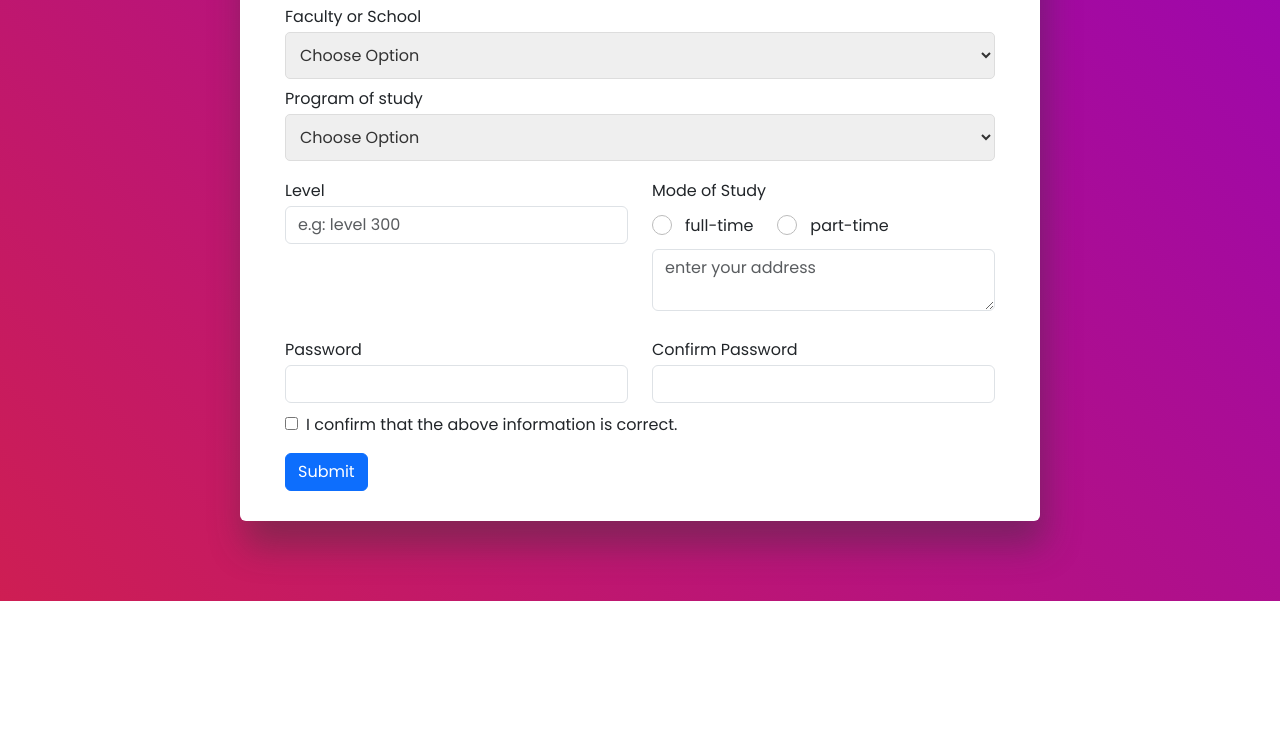
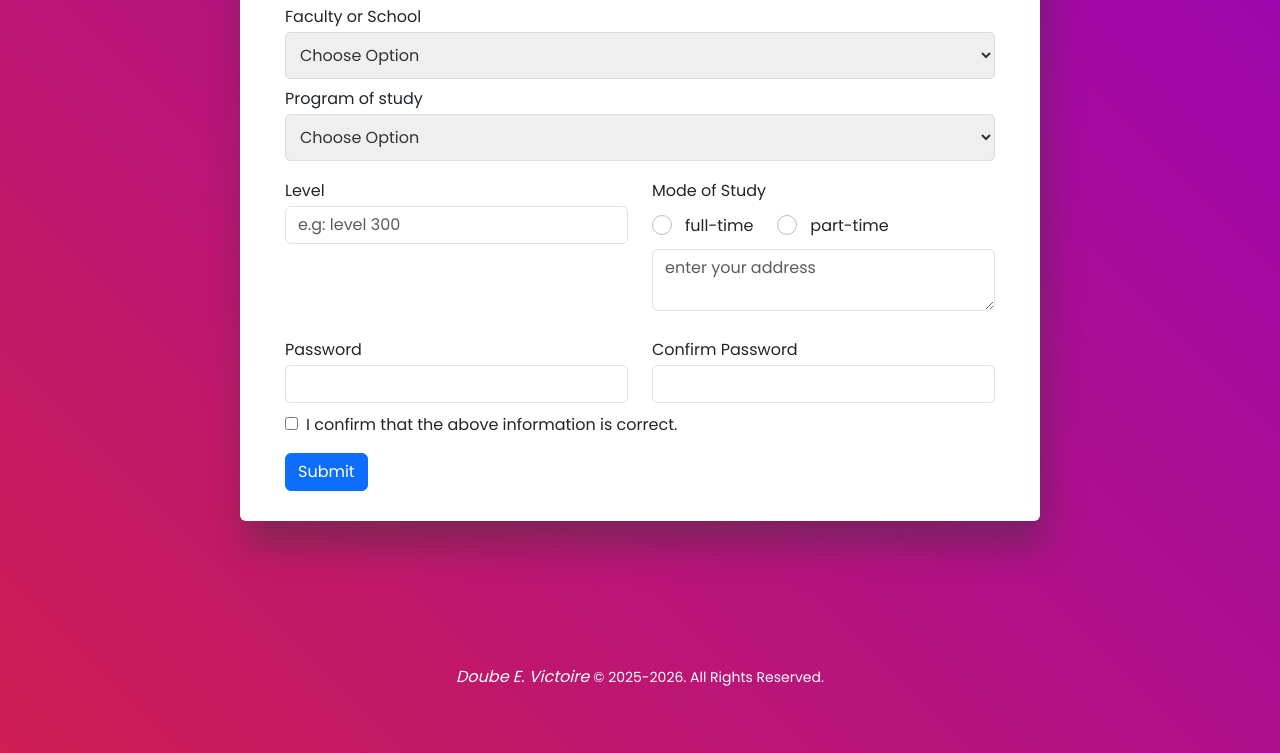
Before and after one commit to TechWithDV/BTech-Proj, a plain HTML site: page index.html in a window 1280 px wide. Shown: the part 593-1346 px from the top of the page. Before the commit the page ends 1194 px from the top, so only its background shows below. Drawn offline with nearby package versions, Linux system fonts and the light colour scheme.

Commit message:
footer section and stylings

```diff
--- a/index.html
+++ b/index.html
@@ -119,7 +119,8 @@
                 </div>
             </div>
             <div>
-                <input type="checkbox" required style="margin-right: 8px;">I confirm that the above information is correct.
+                <input type="checkbox" required style="margin-right: 8px;">I confirm that the above information is
+                correct.
             </div>
             <div class="btn btn-primary mt-3">Submit</div>
         </div>
@@ -127,6 +128,14 @@
     </form>
 </div>
 
+<footer class="footer">
+    <div class="container">
 
-<!-- ssh-keygen -t ed25519 -C "techwithdv@gmail.com" -->
-<!-- ssh-ed25519 AAAAC3NzaC1lZDI1NTE5AAAAIMg+o16Ygl6DQYz5nXJIf6ajD1j+gcx3T6khUh4svgEu techwithdv@gmail.com -->
+        <div>
+            <p class=" m-0 text-muted"><em>Doube E. Victoire </em><small>&copy; 2025-2026. All Rights Reserved.</small>
+            </p>
+        </div>
+
+    </div>
+
+</footer>
--- a/style.css
+++ b/style.css
@@ -158,3 +158,13 @@ header {
         /* End off screen on the left */
     }
 }
+
+.footer {
+    padding: 4rem 0;
+}
+.footer .container{
+    text-align: center;
+}
+.footer .container p {
+    color: #fff !important;
+}
```
